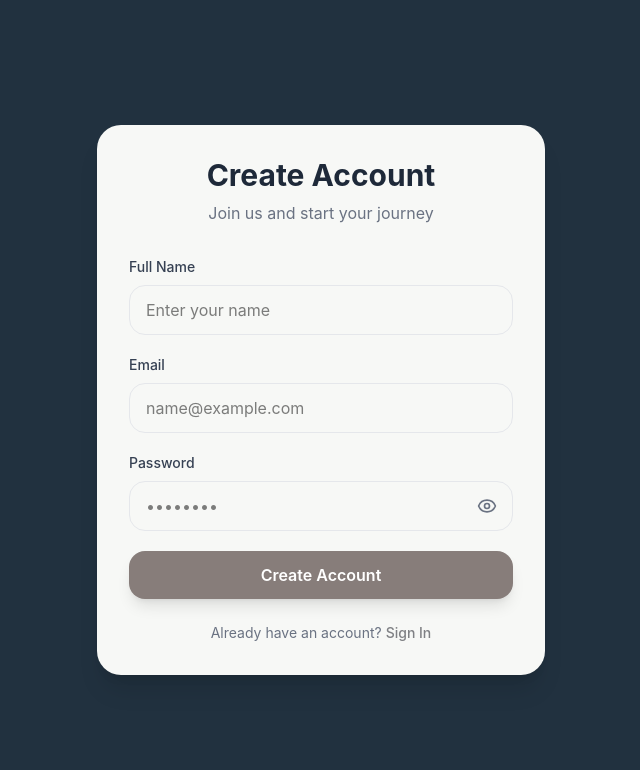
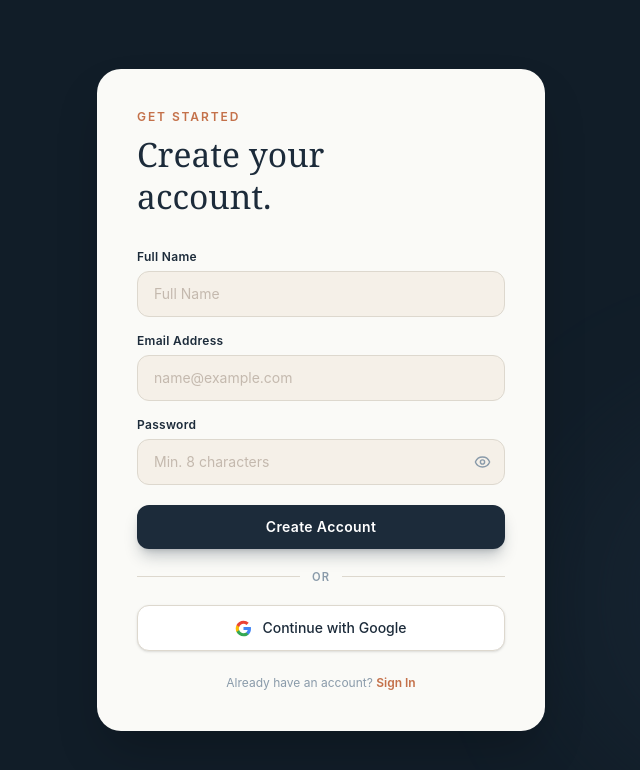
Before and after one commit to harshilarora2005/incident-hub, a React app in the folder frontend/: page /register in a window 1280 px wide. Shown: the top 770 px of the page, without its empty margins (319-959 px from the left). Built offline with nearby package versions, Linux system fonts and the light colour scheme; no server answers; the HTML template or start-up script is replaced by a standard one.

Commit message:
cleaned up registration form and setup sign up with google button

```diff
--- a/frontend/src/pages/Register.jsx
+++ b/frontend/src/pages/Register.jsx
@@ -26,69 +26,63 @@ export default function Register() {
         try {
             await registerUser(data);
             await refreshUser();
-            toast.success(
-                "Account created successfully!"
-            );
-            await new Promise((resolve) =>
-                setTimeout(resolve, 2500)
-            );
+            toast.success("Account created successfully!");
+            await new Promise((resolve) => setTimeout(resolve, 2500));
             navigate("/");
         } catch (error) {
             toast.error(
-                error.response?.data?.message ||
-                "Failed to create account"
+                error.response?.data?.message || "Failed to create account"
             );
         }
     };
 
     return (
-        <div className="min-h-screen bg-[#21313F] flex items-center justify-center p-6">
-            <div className="w-full max-w-md bg-[#F7F8F6] rounded-3xl shadow-xl p-8">
-                <div className="text-center mb-8">
-                    <h1 className="text-3xl font-bold text-gray-800">
-                        Create Account
+        <div className="min-h-screen bg-[#111D28] flex items-center justify-center p-6">
+            <div className="absolute inset-0 pointer-events-none overflow-hidden">
+                <div className="absolute -top-32 -left-32 w-125 h-125rounded-full bg-[#C4714A] opacity-[0.06] blur-3xl" />
+                <div className="absolute bottom-0 right-0 w-100 h-100
+                rounded-full bg-[#1C2B3A] opacity-40 blur-3xl" />
+            </div>
+
+            <div className="relative w-full max-w-md bg-[#FAFAF7] rounded-3xl shadow-2xl p-10">
+                <div className="mb-8">
+                    <p className="text-xs font-semibold tracking-[0.16em] uppercase text-[#C4714A] mb-2">
+                        Get started
+                    </p>
+                    <h1 className="font-serif text-[2.1rem] leading-tight font-normal text-[#1C2B3A] mb-1">
+                        Create your<br />account.
                     </h1>
-
-                    <p className="text-gray-500 mt-2">
-                        Join us and start your journey
-                    </p>
                 </div>
 
-                <form
-                    onSubmit={handleSubmit(onSubmit)}
-                    className="space-y-5"
-                >
+                <form onSubmit={handleSubmit(onSubmit)} className="space-y-4">
                     <div>
-                        <label className="block text-sm font-medium text-gray-700 mb-2">
+                        <label className="block text-xs font-semibold tracking-wide text-[#1C2B3A] mb-1.5">
                             Full Name
                         </label>
-
                         <input
                             type="text"
-                            placeholder="Enter your name"
+                            placeholder="Full Name"
                             {...register("name", {
                                 required: "Name is required",
                                 minLength: {
                                     value: 3,
-                                    message:
-                                        "Name must be at least 3 characters",
+                                    message: "Name must be at least 3 characters",
                                 },
                             })}
-                            className="w-full px-4 py-3 rounded-2xl border border-gray-200 focus:outline-none focus:ring-2 focus:ring-[#21313F]"
+                            className={`w-full px-4 py-3 rounded-xl border bg-[#F5F0E8] text-[#1C2B3A] text-sm placeholder:text-[#C4B9AE] outline-none transition-all duration-150
+                                ${errors.name
+                                    ? "border-red-400 ring-2 ring-red-100"
+                                    : "border-[#DDD8CE] focus:border-[#1C2B3A] focus:bg-white focus:ring-2 focus:ring-[#1C2B3A]/10"
+                                }`}
                         />
-
                         {errors.name && (
-                            <p className="mt-1 text-sm text-red-500">
-                                {errors.name.message}
-                            </p>
+                            <p className="mt-1 text-xs text-red-500 font-medium">{errors.name.message}</p>
                         )}
                     </div>
-
                     <div>
-                        <label className="block text-sm font-medium text-gray-700 mb-2">
-                            Email
+                        <label className="block text-xs font-semibold tracking-wide text-[#1C2B3A] mb-1.5">
+                            Email Address
                         </label>
-
                         <input
                             type="email"
                             placeholder="name@example.com"
@@ -96,90 +90,85 @@ export default function Register() {
                                 required: "Email is required",
                                 pattern: {
                                     value: /^\S+@\S+\.\S+$/,
-                                    message:
-                                        "Enter a valid email address",
+                                    message: "Enter a valid email address",
                                 },
                             })}
-                            className="w-full px-4 py-3 rounded-2xl border border-gray-200 focus:outline-none focus:ring-2 focus:ring-[#21313F]"
+                            className={`w-full px-4 py-3 rounded-xl border bg-[#F5F0E8] text-[#1C2B3A] text-sm placeholder:text-[#C4B9AE] outline-none transition-all duration-150
+                                ${errors.email
+                                    ? "border-red-400 ring-2 ring-red-100"
+                                    : "border-[#DDD8CE] focus:border-[#1C2B3A] focus:bg-white focus:ring-2 focus:ring-[#1C2B3A]/10"
+                                }`}
                         />
-
                         {errors.email && (
-                            <p className="mt-1 text-sm text-red-500">
-                                {errors.email.message}
-                            </p>
+                            <p className="mt-1 text-xs text-red-500 font-medium">{errors.email.message}</p>
                         )}
                     </div>
-
                     <div>
-                        <label className="block text-sm font-medium text-gray-700 mb-2">
+                        <label className="block text-xs font-semibold tracking-wide text-[#1C2B3A] mb-1.5">
                             Password
                         </label>
-
                         <div className="relative">
                             <input
-                                type={
-                                    showPassword
-                                        ? "text"
-                                        : "password"
-                                }
-                                placeholder="••••••••"
+                                type={showPassword ? "text" : "password"}
+                                placeholder="Min. 8 characters"
                                 {...register("password", {
-                                    required:
-                                        "Password is required",
+                                    required: "Password is required",
                                     minLength: {
                                         value: 8,
-                                        message:
-                                            "Password must be at least 8 characters",
+                                        message: "Password must be at least 8 characters",
                                     },
                                 })}
-                                className="w-full px-4 py-3 pr-12 rounded-2xl border border-gray-200 focus:outline-none focus:ring-2 focus:ring-[#21313F]"
+                                className={`w-full px-4 py-3 pr-11 rounded-xl border bg-[#F5F0E8] text-[#1C2B3A] text-sm placeholder:text-[#C4B9AE] outline-none transition-all duration-150
+                                    ${errors.password
+                                        ? "border-red-400 ring-2 ring-red-100"
+                                        : "border-[#DDD8CE] focus:border-[#1C2B3A] focus:bg-white focus:ring-2 focus:ring-[#1C2B3A]/10"
+                                    }`}
                             />
-
                             <button
                                 type="button"
-                                onClick={() =>
-                                    setShowPassword(
-                                        (prev) => !prev
-                                    )
-                                }
-                                className="absolute right-4 top-1/2 -translate-y-1/2 text-gray-500 hover:text-gray-700"
-                                aria-label={
-                                    showPassword
-                                        ? "Hide password"
-                                        : "Show password"
-                                }
+                                onClick={() => setShowPassword((prev) => !prev)}
+                                className="absolute right-3.5 top-1/2 -translate-y-1/2 text-[#8A9BAA] hover:text-[#1C2B3A] transition-colors"
+                                aria-label={showPassword ? "Hide password" : "Show password"}
                             >
-                                {showPassword ? (
-                                    <EyeOff size={20} />
-                                ) : (
-                                    <Eye size={20} />
-                                )}
+                                {showPassword ? <EyeOff size={17} /> : <Eye size={17} />}
                             </button>
                         </div>
-
                         {errors.password && (
-                            <p className="mt-1 text-sm text-red-500">
-                                {errors.password.message}
-                            </p>
+                            <p className="mt-1 text-xs text-red-500 font-medium">{errors.password.message}</p>
                         )}
                     </div>
 
                     <button
                         type="submit"
                         disabled={isSubmitting}
-                        className="w-full py-3 rounded-2xl bg-[#877D7A] text-white font-semibold shadow-lg transition hover:opacity-90 disabled:opacity-60 disabled:cursor-not-allowed"
+                        className="w-full mt-1 py-3 rounded-xl bg-[#1C2B3A] hover:bg-[#111D28] text-white text-sm font-semibold tracking-wide shadow-lg shadow-[#1C2B3A]/25 transition-all duration-150 active:scale-[0.99] disabled:opacity-50 disabled:cursor-not-allowed"
                     >
-                        {isSubmitting
-                            ? "Creating..."
-                            : "Create Account"}
+                        {isSubmitting ? "Creating account…" : "Create Account"}
                     </button>
                 </form>
-
-                <p className="text-center text-sm text-gray-500 mt-6">
-                    Already have an account?
+                <div className="flex items-center gap-3 my-5">
+                    <span className="flex-1 h-px bg-[#DDD8CE]" />
+                    <span className="text-[0.7rem] font-semibold tracking-widest uppercase text-[#8A9BAA]">or</span>
+                    <span className="flex-1 h-px bg-[#DDD8CE]" />
+                </div>
+                <button
+                    type="button"
+                    className="w-full flex items-center justify-center gap-2.5 py-3 rounded-xl border border-[#DDD8CE] bg-white hover:bg-[#F5F0E8] hover:border-[#C4B9AE] text-[#1C2B3A] text-sm font-medium shadow-sm transition-all duration-150"
+                >
+                    <svg width="17" height="17" viewBox="0 0 24 24" xmlns="http://www.w3.org/2000/svg">
+                        <path d="M22.56 12.25c0-.78-.07-1.53-.2-2.25H12v4.26h5.92c-.26 1.37-1.04 2.53-2.21 3.31v2.77h3.57c2.08-1.92 3.28-4.74 3.28-8.09z" fill="#4285F4"/>
+                        <path d="M12 23c2.97 0 5.46-.98 7.28-2.66l-3.57-2.77c-.98.66-2.23 1.06-3.71 1.06-2.86 0-5.29-1.93-6.16-4.53H2.18v2.84C3.99 20.53 7.7 23 12 23z" fill="#34A853"/>
+                        <path d="M5.84 14.09c-.22-.66-.35-1.36-.35-2.09s.13-1.43.35-2.09V7.07H2.18C1.43 8.55 1 10.22 1 12s.43 3.45 1.18 4.93l2.85-2.22.81-.62z" fill="#FBBC05"/>
+                        <path d="M12 5.38c1.62 0 3.06.56 4.21 1.64l3.15-3.15C17.45 2.09 14.97 1 12 1 7.7 1 3.99 3.47 2.18 7.07l3.66 2.84c.87-2.6 3.3-4.53 6.16-4.53z" fill="#EA4335"/>
+                    </svg>
+                    Continue with Google
+                </button>
+                <p className="text-center text-xs text-[#8A9BAA] mt-6">
+                    Already have an account?{" "}
                     <Link
                         to="/login"
-                        className="ml-1 text-[#7F8084] font-medium hover:underline">
+                        className="text-[#C4714A] font-semibold hover:underline"
+                    >
                         Sign In
                     </Link>
                 </p>
```
Also changed, not shown: frontend/src/pages/Login.jsx (+1 -7 lines).
